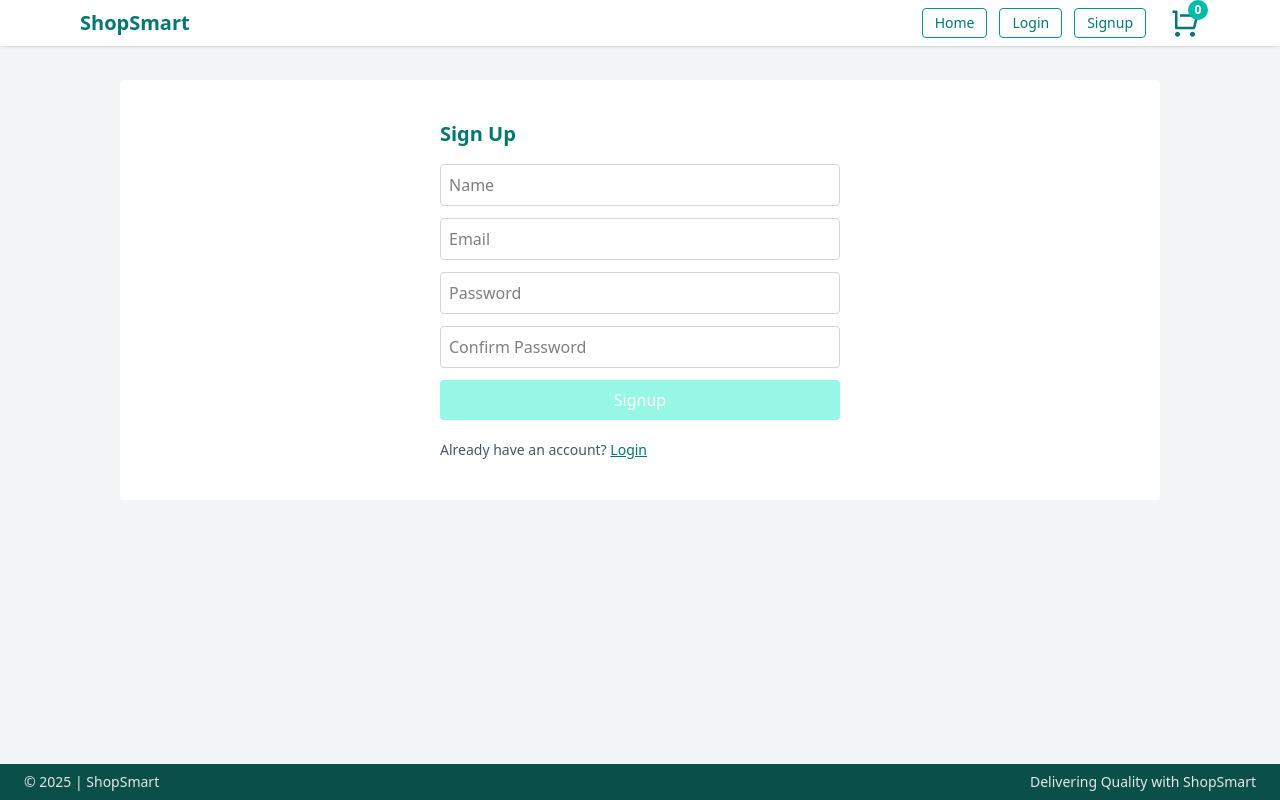
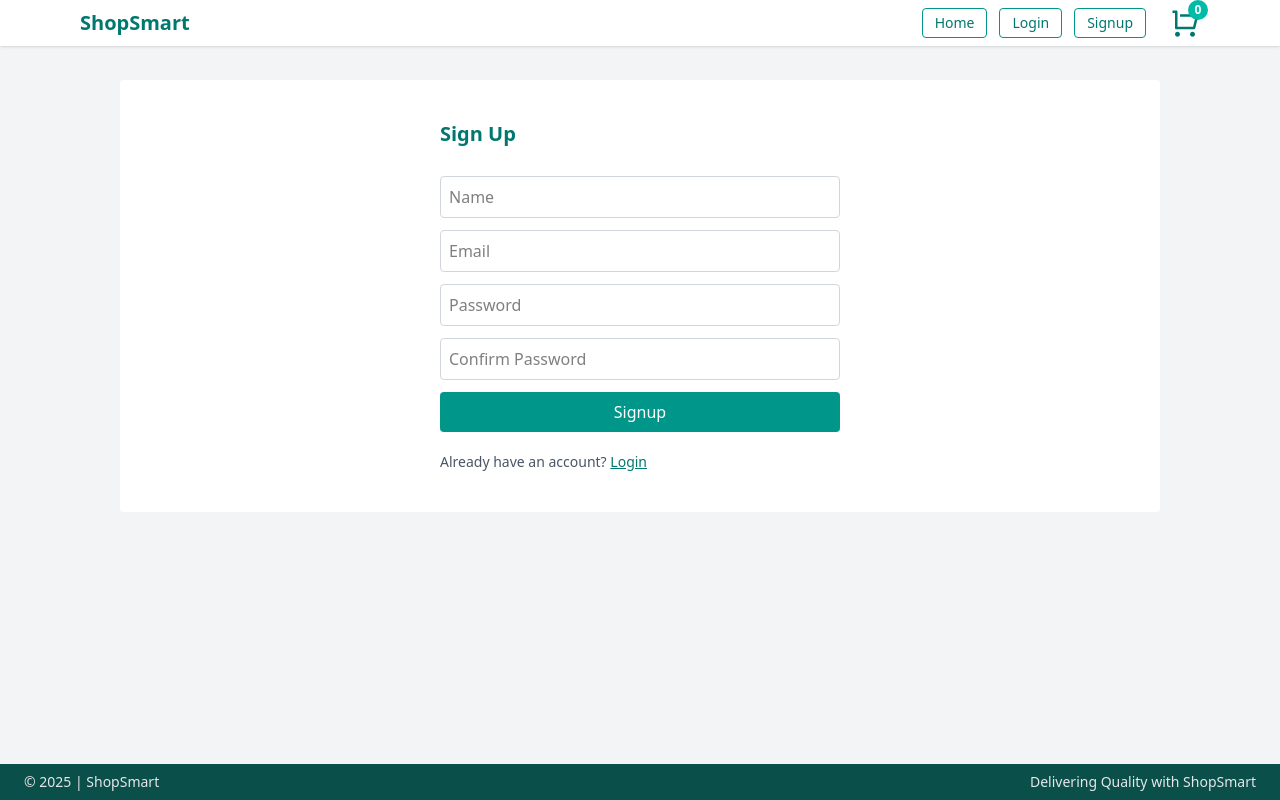
Before and after one commit to tanvidua9/ecommerce-project, a React (Vite) app: page /signup in a window 1280 px wide. Built offline with nearby package versions, Linux system fonts and the light colour scheme.

Commit message:
Used Formik component and useField()

```diff
--- a/src/Pages/ForgotPasswordPage.jsx
+++ b/src/Pages/ForgotPasswordPage.jsx
@@ -1,33 +1,31 @@
 import React from "react";
-import { useFormik } from "formik";
+import { Formik, Form} from "formik";
 import * as Yup from "yup";
 import { Link } from "react-router-dom";
+import InputField from "../components/InputField";
 
 export default function ForgotPasswordPage() {
-  const formik = useFormik({
-    initialValues: { email: "" },
-    validationSchema: Yup.object({
-      email: Yup.string().email("Invalid email").required("Required"),
-    }),
-    onSubmit: (values) => console.log("Forgot Password:", values),
+  const initialValues = { email: "" };
+
+  const schema = Yup.object({
+    email: Yup.string().email("Invalid email").required("Required")
   });
+
+  const handleForgotSubmit = (values) => {
+    console.log("Forgot Password:", values);
+  };
 
   return (
     <div className="max-w-md mx-auto p-6 ">
-      <h2 className="text-xl font-bold text-teal-700 mb-4">Reset Password</h2>
-      <form onSubmit={formik.handleSubmit} className="flex flex-col gap-3">
-        <input
-          name="email"
-          type="email"
-          placeholder="Enter your email"
-          onChange={formik.handleChange}
-          onBlur={formik.handleBlur}
-          value={formik.values.email}
-          className="border border-gray-300 p-2 rounded"
-        />
-        {formik.touched.email && formik.errors.email && (
-          <div className="text-red-500 text-sm">{formik.errors.email}</div>
-        )}
+       <Formik
+        initialValues={initialValues}
+        validationSchema={schema}
+        onSubmit={handleForgotSubmit}
+      >
+      <Form className="flex flex-col gap-3">
+        <h2 className="text-xl font-bold text-teal-700 mb-4">Reset Password</h2>
+
+        <InputField name="email" type="email" placeholder="Enter your email" label="Email address" required/>
 
         <button type="submit" className="bg-teal-600 text-white py-2 rounded hover:bg-teal-700">
           Send Reset Link
@@ -36,7 +34,8 @@ export default function ForgotPasswordPage() {
         <div className="text-sm text-gray-600 mt-2">
           Remember your password? <Link to="/login" className="text-teal-700 underline">Login</Link>
         </div>
-      </form>
+      </Form>
+      </Formik>
     </div>
   );
 }
--- a/src/Pages/LoginPage.jsx
+++ b/src/Pages/LoginPage.jsx
@@ -1,54 +1,47 @@
 import React from "react";
-import { useFormik } from "formik";
+import { Formik,Form } from "formik";
 import * as Yup from "yup";
 import { Link } from "react-router-dom";
+import InputField from "../components/InputField";
 
 export default function LoginPage() {
-  const formik = useFormik({
-    initialValues: {
-        email: "",
-        password: ""
-    },
-    validationSchema: Yup.object({
-      email: Yup.string().email("Invalid email").required("Required"),
-      password: Yup.string().min(6).required("Required"),
-    }),
-    onSubmit: (values) => {
-        console.log("Login:", values);
-    }
-});
+  const initialValues = {
+    email: "",
+    password: ""
+  };
+
+  const schema = Yup.object({
+    email: Yup.string().email("Invalid email").required("Required"),
+    password: Yup.string().min(6).required("Required")
+  });
+
+  const handleLoginSubmit = (values) => {
+    console.log("Login:", values);
+  };
+
 
   return (
     <div className="mx-auto max-w-md p-6">
-      <h2 className="text-xl font-bold text-teal-700 mb-4">Login</h2>
-      <form onSubmit={formik.handleSubmit} className="flex flex-col gap-3">
-        <input
+      <Formik initialValues={initialValues} validationSchema={schema} onSubmit={handleLoginSubmit} validateOnMount>
+      <Form className="flex flex-col gap-3">
+        <h2 className="text-xl font-bold text-teal-700 mb-4">Login</h2>
+        <InputField
+          id="email"
           name="email"
           type="email"
           placeholder="Email"
-          onChange={formik.handleChange}
-          onBlur={formik.handleBlur}
-          value={formik.values.email}
-          className="border border-gray-300 p-2 rounded"
+          required
         />
-        {formik.touched.email && formik.errors.email && (
-          <div className="text-red-500 text-sm">{formik.errors.email}</div>
-        )}
 
-        <input
+        <InputField
+          id="password"
           name="password"
           type="password"
           placeholder="Password"
-          onChange={formik.handleChange}
-          onBlur={formik.handleBlur}
-          value={formik.values.password}
-          className="border border-gray-300 p-2 rounded"
+          required
         />
-        {formik.touched.password && formik.errors.password && (
-          <div className="text-red-500 text-sm">{formik.errors.password}</div>
-        )}
 
-        <button type="submit" className="bg-teal-600 text-white py-2 rounded hover:bg-teal-700 disabled:bg-teal-200" disabled={!(formik.dirty && formik.isValid)}>
+        <button type="submit" className="bg-teal-600 text-white py-2 rounded hover:bg-teal-700 disabled:bg-teal-200">
           Login
         </button>
 
@@ -58,7 +51,8 @@ export default function LoginPage() {
         <div className="text-sm text-gray-600">
           <Link to="/forgot-password" className="text-teal-700 underline">Forgot Password?</Link>
         </div>
-      </form>
+      </Form>
+      </Formik>
 </div>
   );
 }
--- a/src/Pages/SignUpPage.jsx
+++ b/src/Pages/SignUpPage.jsx
@@ -1,90 +1,81 @@
 import React from "react";
-import { useFormik } from "formik";
+import { Formik, Form } from "formik";
 import * as Yup from "yup";
 import { Link } from "react-router-dom";
+import InputField from "../components/InputField";
+
 
 export default function SignupPage() {
-  const formik = useFormik({
-    initialValues: {
+  const initialValues = {
     name: "",
     email: "",
     password: "",
-      confirmPassword: "",
-    },
-    validationSchema: Yup.object({
+    confirmPassword: ""
+  };
+
+  const schema = Yup.object({
     name: Yup.string().required("Name required"),
     email: Yup.string().email("Invalid email").required("Required"),
     password: Yup.string().min(6).required("Required"),
     confirmPassword: Yup.string()
       .oneOf([Yup.ref("password")], "Passwords must match")
-        .required("Required"),
-    }),
-    onSubmit: (values) => console.log("Signup:", values),
+      .required("Required")
   });
+
+  const handleSignupSubmit = (values) => {
+    console.log("Signup:", values);
+  };
 
   return (
     <div className="mx-auto max-w-md p-6">
+      <Formik
+        initialValues={initialValues}
+        validationSchema={schema}
+        onSubmit={handleSignupSubmit}
+        validateOnMount
+      >
+      <Form className="flex flex-col gap-3">
         <h2 className="text-xl font-bold text-teal-700 mb-4">Sign Up</h2>
-      <form onSubmit={formik.handleSubmit} className="flex flex-col gap-3">
-        <input
+        <InputField
+          id="name"
           name="name"
           placeholder="Name"
-          onChange={formik.handleChange}
-          onBlur={formik.handleBlur}
-          value={formik.values.name}
-          className="border border-gray-300 p-2 rounded"
+          required
         />
-        {formik.touched.name && formik.errors.name && (
-          <div className="text-red-500 text-sm">{formik.errors.name}</div>
-        )}
 
-        <input
+        <InputField
+          id="email"
           name="email"
           type="email"
           placeholder="Email"
-          onChange={formik.handleChange}
-          onBlur={formik.handleBlur}
-          value={formik.values.email}
-          className="border border-gray-300 p-2 rounded"
+          required
         />
-        {formik.touched.email && formik.errors.email && (
-          <div className="text-red-500 text-sm">{formik.errors.email}</div>
-        )}
 
-        <input
+        <InputField
+          id="password"
           name="password"
           type="password"
           placeholder="Password"
-          onChange={formik.handleChange}
-          onBlur={formik.handleBlur}
-          value={formik.values.password}
-          className="border border-gray-300 p-2 rounded"
+          required
         />
-        {formik.touched.password && formik.errors.password && (
-          <div className="text-red-500 text-sm">{formik.errors.password}</div>
-        )}
 
-        <input
+        <InputField
+          id="confirmPassword"
           name="confirmPassword"
           type="password"
           placeholder="Confirm Password"
-          onChange={formik.handleChange}
-          onBlur={formik.handleBlur}
-          value={formik.values.confirmPassword}
-          className="border border-gray-300 p-2 rounded"
+          required
         />
-        {formik.touched.confirmPassword && formik.errors.confirmPassword && (
-          <div className="text-red-500 text-sm">{formik.errors.confirmPassword}</div>
-        )}
 
-        <button type="submit" className="bg-teal-600 text-white py-2 rounded hover:bg-teal-700 disabled:bg-teal-200" disabled={!(formik.dirty && formik.isValid)}>
+        <button type="submit" className="bg-teal-600 text-white py-2 rounded hover:bg-teal-700 disabled:bg-teal-200">
           Signup
         </button>
 
         <div className="text-sm text-gray-600 mt-2">
           Already have an account? <Link to="/login" className="text-teal-700 underline">Login</Link>
         </div>
-      </form>
+      </Form>
+      </Formik>
     </div>
   );
 }
--- /dev/null
+++ b/src/components/InputField.jsx
@@ -0,0 +1,28 @@
+import React from "react";
+import { useField } from "formik";
+
+export default function InputField({ name, label, ...rest }) {
+  const [data, meta] = useField(name);
+  const { value, onChange, onBlur } = data;
+  const { error, touched } = meta;
+  let borderClass = "border-gray-300 focus:border-teal-500";
+  if (error && touched) {
+    borderClass = "border-red-500 focus:border-red-500";
+  }
+
+  return (
+    <div className="flex flex-col gap-1">
+      {label && (
+        <label htmlFor={name} className="sr-only">
+          {label}
+        </label>
+      )}
+      <input
+        {...rest}
+        {...data}
+        className={`p-2 rounded border ${borderClass} focus:outline-none`}
+      />
+      {touched && error && <div className="text-red-500 text-sm">{error}</div>}
+    </div>
+  );
+}
```
Lines whose indentation alone changed are shown as unchanged.
